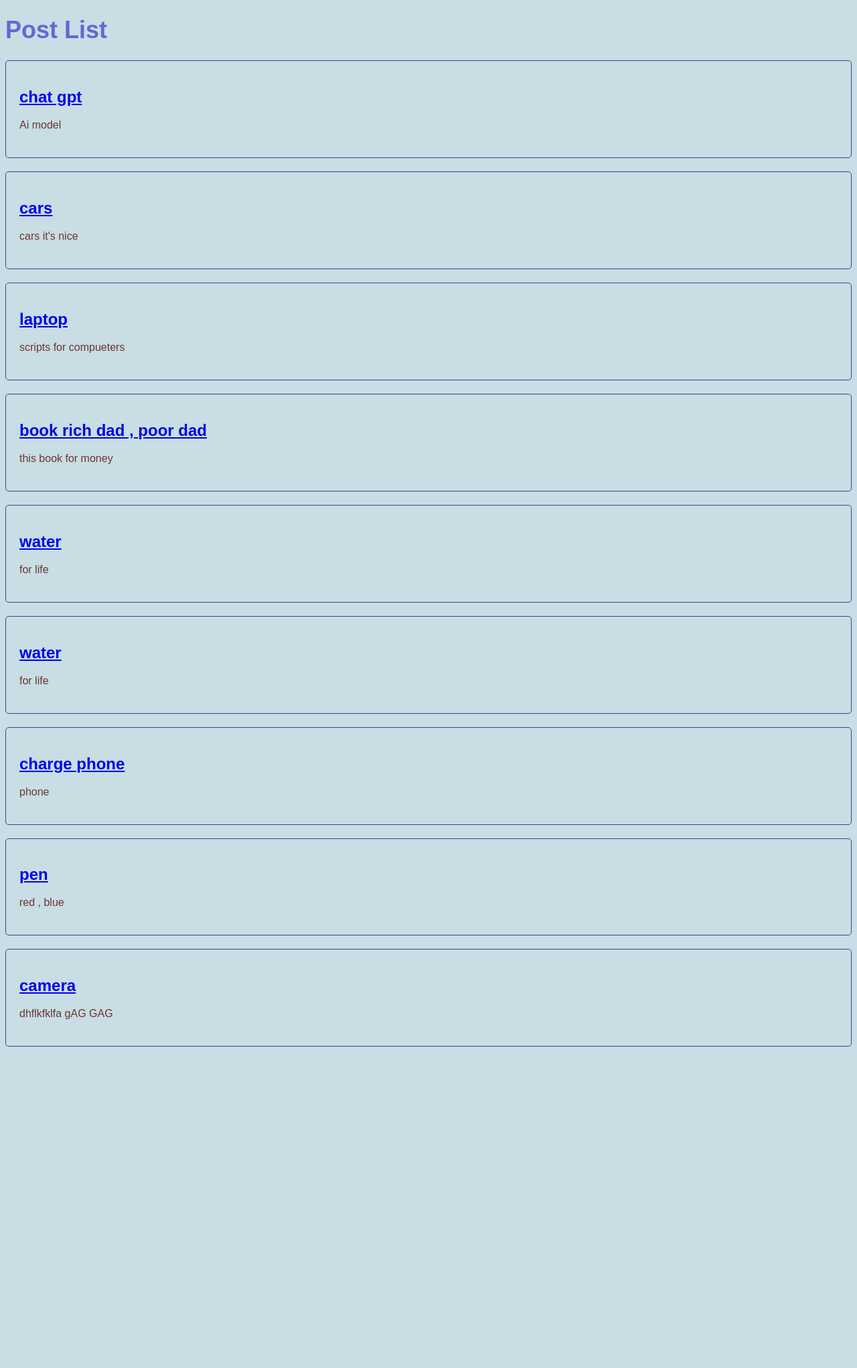
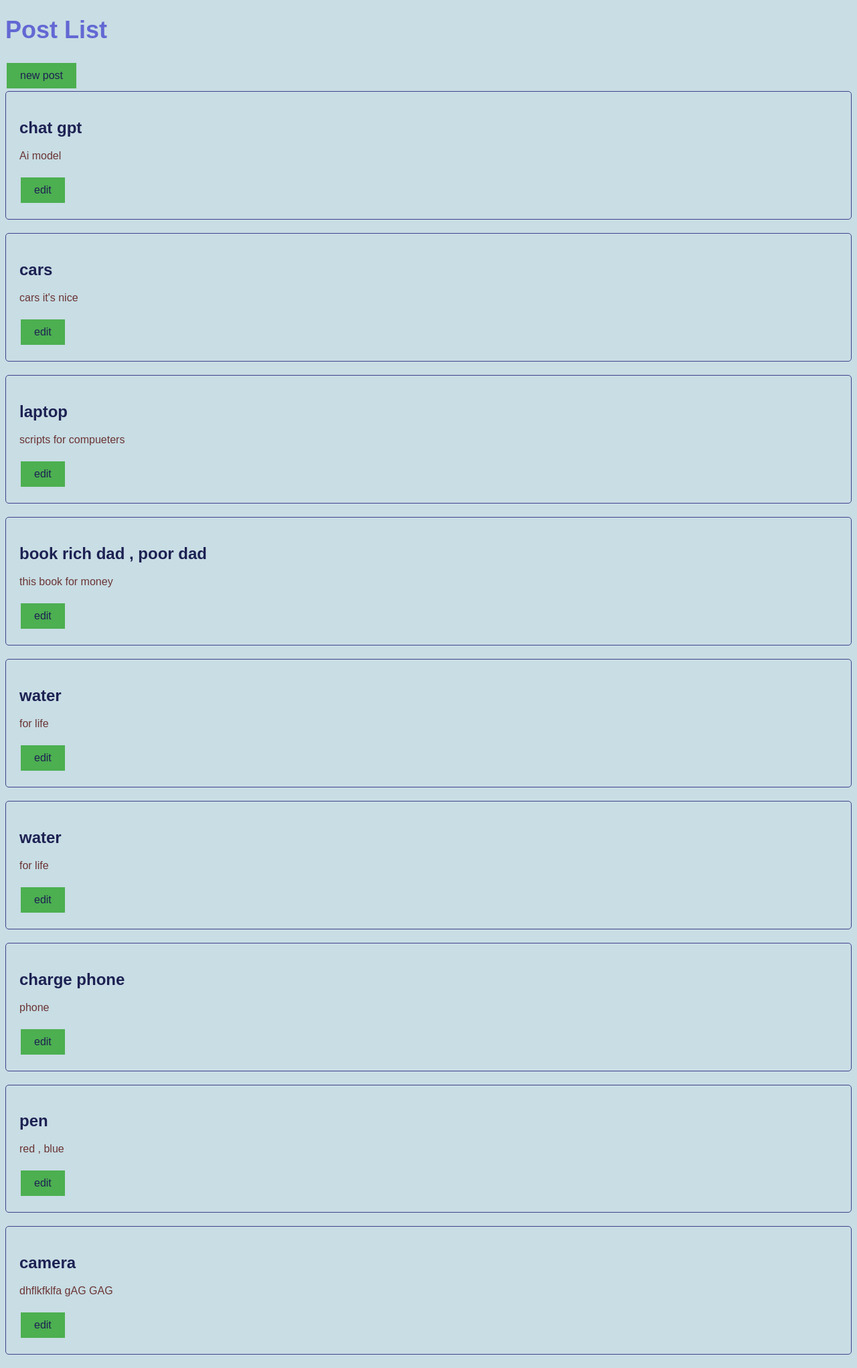
Before and after one commit to Mohamed00Abdelmonem/dj_blog2, a Django app: page / in a window 1280 px wide. Shown: the whole page at 67% size. Before the commit the page ends 1563 px from the top, so only its background shows below. Run offline with Django 4.2, Linux system fonts and the light colour scheme; data comes from the database, SQL or seed files in the repository.

Commit message:
add edit operation

```diff
--- a/instgram/urls.py
+++ b/instgram/urls.py
@@ -18,12 +18,13 @@ from django.contrib import admin
 from django.urls import path
 from django.conf import settings
 from django.conf.urls.static import static
-from post.views import list_post,deatil_post,new_post
+from post.views import list_post,deatil_post,new_post,edit_post
 urlpatterns = [
     path('admin/', admin.site.urls),
     path('', list_post),
     path('<int:id_post>', deatil_post),
-    path('new', new_post)
+    path('new', new_post),
+    path('<int:id_post>/edit', edit_post),
 
 ]
 
--- /dev/null
+++ b/post/templates/edit_post.html
@@ -0,0 +1,6 @@
+<form method="Post" enctype="multipart/form-data">
+    {% csrf_token %}
+
+    {{form}}
+    <button type="submit"> save</button>
+</form>
--- a/post/templates/post_list.html
+++ b/post/templates/post_list.html
@@ -9,6 +9,28 @@ body {
   font-family: Arial, sans-serif;
   background-color: #c8dde4;
   color: #333;
+}
+
+button {
+  background-color: #4CAF50; /* Green */
+  border: none;
+  color: white;
+  padding: 10px 20px;
+  text-align: center;
+  text-decoration: none;
+  display: inline-block;
+  font-size: 16px;
+  margin: 4px 2px;
+  cursor: pointer;
+}
+
+a {
+  color: rgb(29, 33, 82);
+  text-decoration: none;
+}
+
+a:hover {
+  text-decoration: underline;
 }
 
 h1 {
@@ -45,12 +67,14 @@ h1 {
 </head>
 <body>
     <h1>Post List</h1>
+    <button> <a href="new">new post</a></button>
 
 <ul class="post-list">
   {% for post in context %}
     <li class="post">
       <h2><a href="{{ post.id }}">{{ post.title }}</a></h2>
       <p><a href="{{post.id}}"></a>{{ post.content }}</p>
+      <button> <a href="{{post.id}}/edit">edit</a></button>
     </li>
   {% endfor %}
 </ul>
--- a/post/views.py
+++ b/post/views.py
@@ -27,3 +27,32 @@ def new_post(request):
     else:
         form = PostForm()
         return render(request, 'new_post.html', {'form':form})
+
+
+def edit_post(request, id_post):
+
+    data = Post.objects.get(id=id_post)
+    if request.method == 'POST':
+        form = PostForm(request.POST,request.FILES, instance=data)
+        if form.is_valid():
+            form.save()
+
+            return redirect ('/')
+        return render(request, 'new_post.html', {'form':form})
+    else:
+        form = PostForm(instance=data)
+        return render(request, 'edit_post.html', {'form':form})
+
+
+# def new_post(request, id_post):
+#     data = Post.objects.get(id=id_post)
+#     if request.method == 'POST':
+#         form = PostForm(request.POST, request.FILES, instance=data)
+#         if form.is_valid():
+#             form.save()
+#             return redirect('/')
+#         else:
+#             return render(request, 'new_post.html', {'form': form})
+#     else:
+#         form = PostForm(instance=data)
+#         return render(request, 'new_post.html', {'form': form})
```
